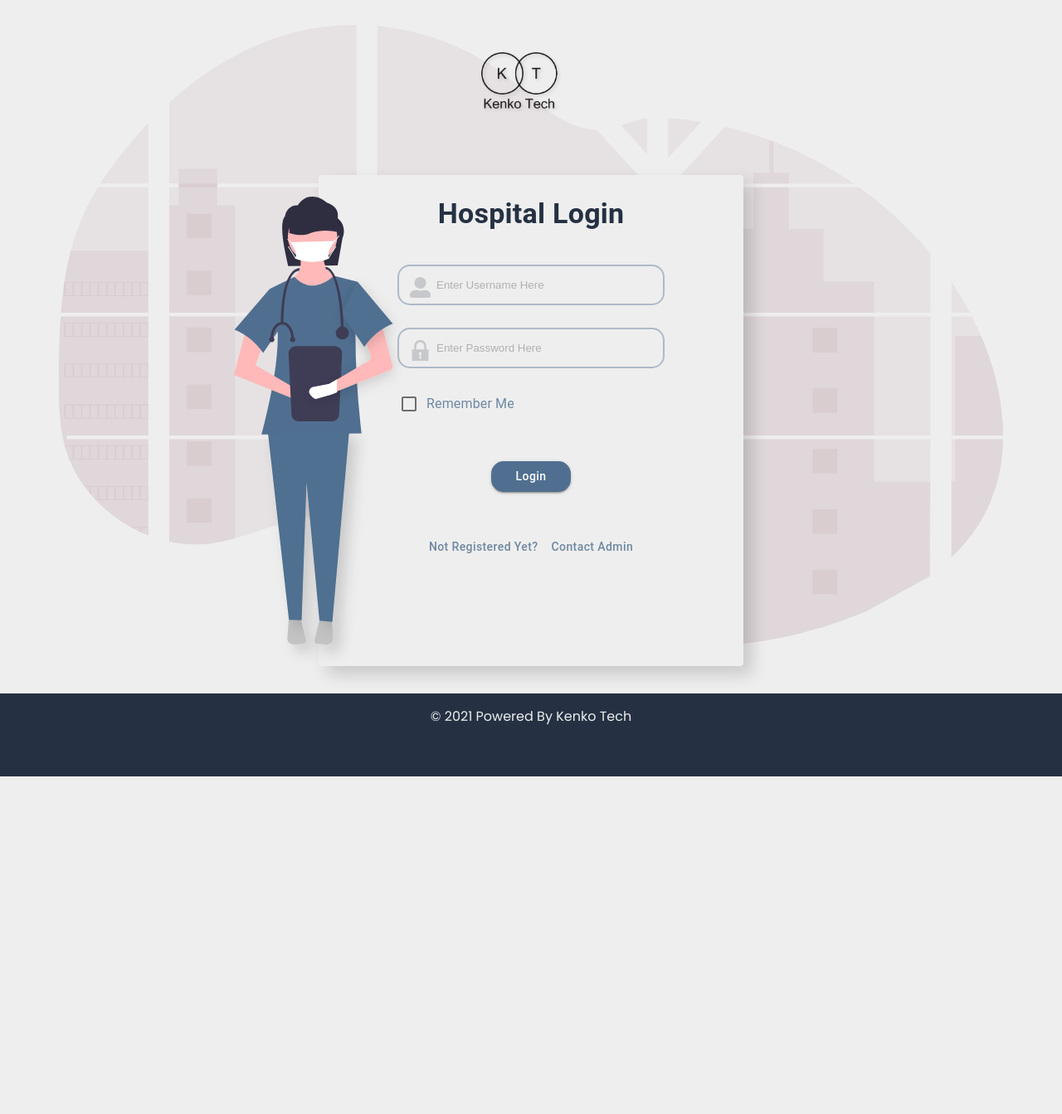
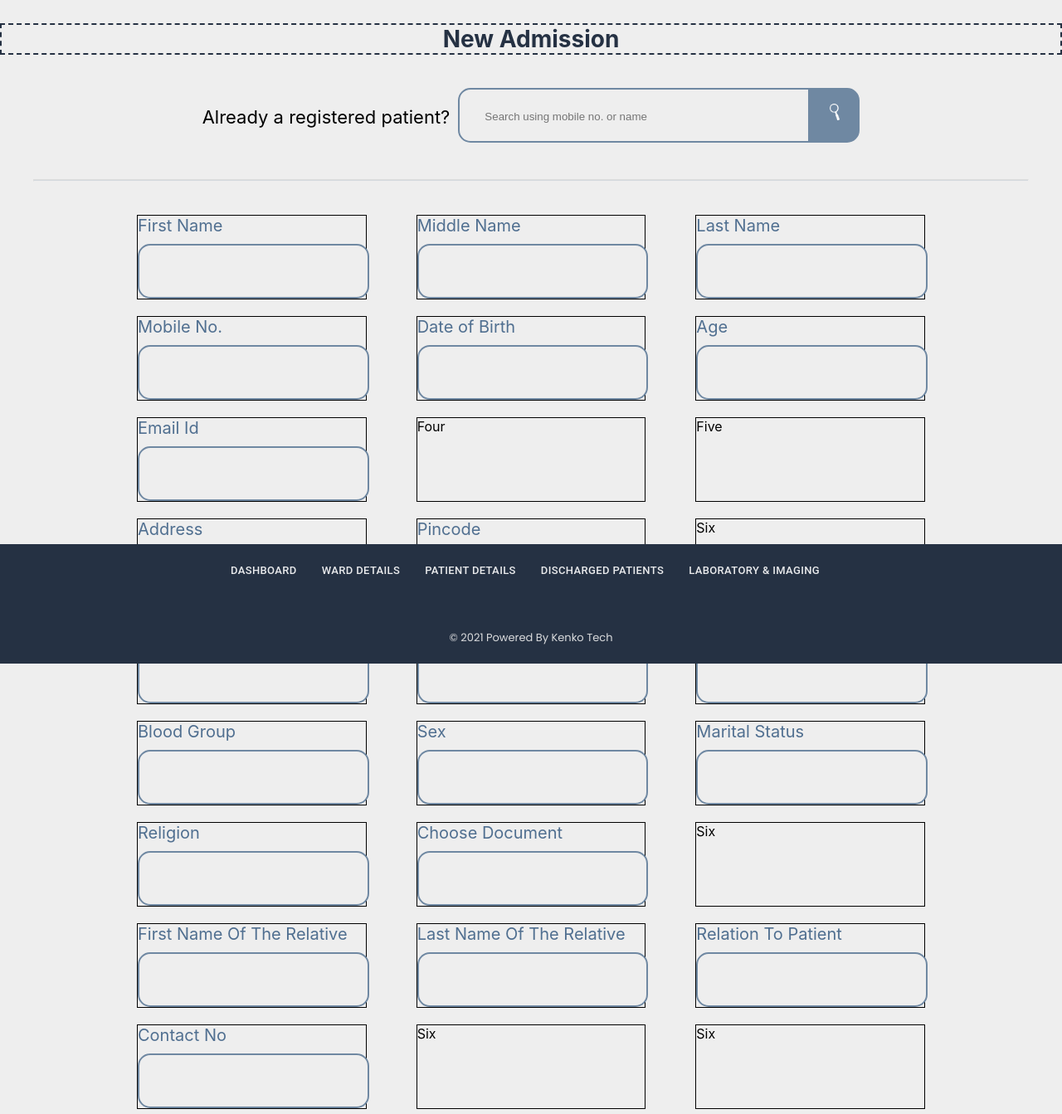
Before and after one commit to 1adityas/HMS, a React (Create React App) app: page / in a window 1280 px wide. Shown: the top 1343 px of the page at 83% size. Before the commit the page ends 936 px from the top, so only its background shows below. Built offline with nearby package versions, Linux system fonts and the light colour scheme.

Commit message:
new addmision

```diff
--- a/src/App.js
+++ b/src/App.js
@@ -16,7 +16,8 @@ function App() {
        {/* <NavBar /> */}
       {/* <MsDashboard /> */}
       {/* < NewAdmission/> */}
-      <Login/>
+      {/* <Login/> */}
+      <NewAdmission/>
 
 
 
--- a/src/components/NewAdmission.css
+++ b/src/components/NewAdmission.css
@@ -1,40 +1,99 @@
+par
+{
+  color: #506F90;
+  font-size: 20px;
+  margin: 0px;
+  display: block;
+  margin-bottom: 10px;
+}
+
+#plain-field{
+border-radius: 15px;
+width: 100%;
+}
+
+.top-flex{
+display: flex;
+color:'#253143';
+margin-top:'40px';
+justify-content: center;
+}
+.top_tField{
+height: 60px;
+padding: 0px;
+margin: 0px;
+border: 2px solid #6F88A2;
+background-color: #EEEEEE;
+border-radius: 0%;
+padding-top: 2px;
+width: 420px;
+border-radius: 15px 0px 0px 15px;
+
+/* border-radius: 50px; */
+
+
+}
+
+.top-btn {
+  background-color:#6F88A2;
+  height: 66px;
+  padding-bottom: 7px;
+  border: 4px solid #6F88A2;/*this is to remove the button shadow*/
+  width: 60px;
+  border-radius: 0px 15px 15px 0px;
+
+
+  /* margin-bottom: 5px; */
+}
+hr{
+margin-left: 40px;
+margin-right: 40px;
+margin-top: 40px;
+margin-bottom: 40px;
+height: 1px;
+background-color:#6F88A2;
+opacity: .2;
+}
+
 
 .wrapper {
-    margin-left: 10vh;
-    margin-right: 10vh;
+    margin-left: 165px;/*have to be removed to make the page responsive*/
+    margin-right: 165px;
     display: grid;
     grid-template-columns: repeat(3, 1fr);
     gap: 10px;
-    grid-auto-rows: minmax(100px, auto);
+    /* grid-auto-rows: minmax(100px, auto); */
     color:black;
+    grid-column-gap: 60px;
+    grid-row-gap: 20px;
+
   }
-  .one {
-    grid-column: 1 / 1;
-    grid-row: 1;
-    border: 2px solid;
+  .sub {
+    /* grid-column: 1 / 1; */
+    border: 1px solid;
   }
   .two {
-    grid-column: 2 / 2;
+    /* grid-column: 2 / 2; */
     grid-row: 1;
     border: 2px solid;
   }
   .three {
-    grid-column: 3/3;
+    /* grid-column: 3/3; */
     grid-row: 1;
     border: 2px solid;
   }
   .four {
-    grid-column: 1 / 1;
+    /* grid-column: 1 / 1; */
     grid-row: 2;
     border: 2px solid;
   }
   .five {
-    grid-column: 2 / 2;
+    /* grid-column: 2 / 2; */
     grid-row: 2;
     border: 2px solid;
   }
   .six {
-    grid-column: 3/3;
+    /* grid-column: 3/3; */
     grid-row: 2;
     border: 2px solid;
   }
--- a/src/components/NewAdmission.js
+++ b/src/components/NewAdmission.js
@@ -13,6 +13,8 @@ import SearchIcon from "@material-ui/icons/Search";
 import Stack from '@mui/material/Stack';
 import Button from '@mui/material/Button';
 import {BrowserRoute as Router , Switch, Route,Link} from "react-router-dom";
+import { display, padding } from '@mui/system';
+import magnifying from '../Magnifying_glass.png';
 
 
 // import {ReactComponent as Back} from '../background.svg';
@@ -21,6 +23,7 @@ import {BrowserRoute as Router , Switch, Route,Link} from "react-router-dom";
 
 function NewAdmission() {
     return (
+
     //using body tag to get bg color
         <body>
 
@@ -29,51 +32,203 @@ function NewAdmission() {
             </nav> */}
 
             <div>
-                <div>
-            <p style={{border:'2px dashed', textAlign:'center',fontWeight:'bold', fontSize:'28px', color:'#253143'}}>New Admission</p>
-            <div style={{ marginLeft:'40vh',fontWeight:'bold',opacity:'70%', fontSize:'15px', color:'#253143'}}><p>Already a registered patient?</p>
-            <TextField
-  label="With normal TextField"
-  InputProps={{
-      style:{border:'none'},
-    endAdornment: (
-        <IconButton>
-          <SearchIcon />
-        </IconButton>
-    )
-  }}
-/>
+            <p style={{border:'2px dashed', textAlign:'center',fontWeight:'bold', fontSize:'28px', color:'#253143',marginBottom:'40px'}}>New Admission</p>
+
+            <div className='top-flex'>
+
+              <p style={{marginRight:'10px',fontSize:'22px'}}>Already a registered patient?</p>
+
+              <div >
+                <input className='top_tField' placeholder='Search using mobile no. or name'></input>
+                <button type='submit' className='top-btn'><img src={magnifying} style={{backgroundColor:'#6F88A2',height:'20px'}}></img>
+                </button>
+              </div>
+        </div>
+        <hr></hr>
+        {/* created new tag par ..  */}
+            <div class="wrapper">
+              <div class="sub">
+                <par >
+                  First Name
+                </par>
+                <input className='top_tField' id='plain-field' ></input>
+              </div>
+
+              <div class="sub">
+                <par >
+                    Middle Name
+                  </par>
+                  <input className='top_tField' id='plain-field' ></input>
+              </div>
+
+              <div class="sub">
+                <par >
+                    Last Name
+                  </par>
+                  <input className='top_tField' id='plain-field' ></input>
+              </div>
+              <div class="sub">
+                <par >
+                    Mobile No.
+                  </par>
+                  <input className='top_tField' id='plain-field' ></input>
+              </div>
+              <div class="sub">
+                <par >
+                    Date of Birth
+                  </par>
+                  <input className='top_tField' id='plain-field' ></input>
+              </div>
+              <div class="sub">
+                <par >
+                    Age
+                  </par>
+                  <input className='top_tField' id='plain-field' ></input>
+              </div>
+              <div class="sub">
+                <par >
+                    Email Id
+                  </par>
+                  <input className='top_tField' id='plain-field' ></input>
+              </div>
+              <div class="sub">Four</div>
+              <div class="sub">Five</div>
+              <div class="sub">
+                <par >
+                    Address
+                  </par>
+                  <input className='top_tField' id='plain-field' ></input>
+              </div>
+              <div class="sub">
+                <par >
+                    Pincode
+                  </par>
+                  <input className='top_tField' id='plain-field' ></input>
+              </div>
+              <div class="sub">Six</div>
+              <div class="sub">
+                <par >
+                    City
+                  </par>
+                  <input className='top_tField' id='plain-field' ></input>
+              </div>
+              <div class="sub">
+                <par >
+                    State
+                  </par>
+                  <input className='top_tField' id='plain-field' ></input>
+              </div>
+              <div class="sub">
+                <par >
+                    Country
+                  </par>
+                  <input className='top_tField' id='plain-field' ></input>
+              </div>
+
+              <div class="sub">
+                <par >
+                    Blood Group
+                  </par>
+                  <input className='top_tField' id='plain-field' ></input>
+              </div>
+              <div class="sub">
+                <par >
+                    Sex
+                  </par>
+                  <input className='top_tField' id='plain-field' ></input>
+              </div>
+              <div class="sub">
+                <par >
+                    Marital Status
+                  </par>
+                  <input className='top_tField' id='plain-field' ></input>
+              </div>
+
+              <div class="sub">
+                <par >
+                    Religion
+                  </par>
+                  <input className='top_tField' id='plain-field' ></input>
+              </div>
+              <div class="sub">
+                <par >
+                    Choose Document
+                  </par>
+                  <input className='top_tField' id='plain-field' ></input>
+              </div>
+              <div class="sub">Six</div>
+              <div class="sub">
+                <par >
+                    First Name Of The Relative
+                  </par>
+                  <input className='top_tField' id='plain-field' ></input>
+              </div>
+
+              <div class="sub">
+                <par >
+                Last Name Of The Relative
+                  </par>
+                  <input className='top_tField' id='plain-field' ></input>
+              </div>
+              <div class="sub">
+                <par >
+                    Relation To Patient
+                  </par>
+                  <input className='top_tField' id='plain-field' ></input>
+              </div>
+              <div class="sub">
+                <par >
+                    Contact No
+                  </par>
+                  <input className='top_tField' id='plain-field' ></input>
+              </div>
+              <div class="sub">Six</div>
+              <div class="sub">Six</div>
+
+              <div class="sub">
+                <par >
+                Patient Type
+                  </par>
+                  <input className='top_tField' id='plain-field' ></input>
+              </div>
+              <div class="sub">
+                <par >
+                Referred From
+                  </par>
+                  <input className='top_tField' id='plain-field' ></input>
+              </div>
+              <div class="sub">
+                <par >
+                Consultant Preferred
+                  </par>
+                  <input className='top_tField' id='plain-field' ></input>
+              </div>
+              <div class="sub">
+                <par >
+                Ward
+                  </par>
+                  <input className='top_tField' id='plain-field' ></input>
+              </div>
+              <div class="sub">
+                <par >
+                Bed
+                  </par>
+                  <input className='top_tField' id='plain-field' ></input>
+              </div>
+              <div class="sub">Six</div>
+
+              <div class="sub">
+                <par >
+                Admission Date & Time
+                  </par>
+                  <input className='top_tField' id='plain-field' ></input>
+              </div>
+
+
+              <div class="sub">Six</div>
             </div>
 
-
-            <div class="wrapper">
-            <div class="one">One</div>
-            <div class="two">Two</div>
-            <div class="three">Three</div>
-            <div class="four">Four</div>
-            <div class="five">Five</div>
-            <div class="six">Six</div>
             </div>
-
-
-
-
-            </div>
-
-            <div className=".cards">
-              <div className= "card"></div>
-              <div className= "card"></div>
-              <div className= "card"></div>
-              <div className= "card"></div>
-              <div className= "card"></div>
-
-
-           </div>
-            </div>
-
-
-
-
             <div>
             <MainFooter />
             </div>
```
Also changed, not shown: src/Magnifying_glass.png (added).
